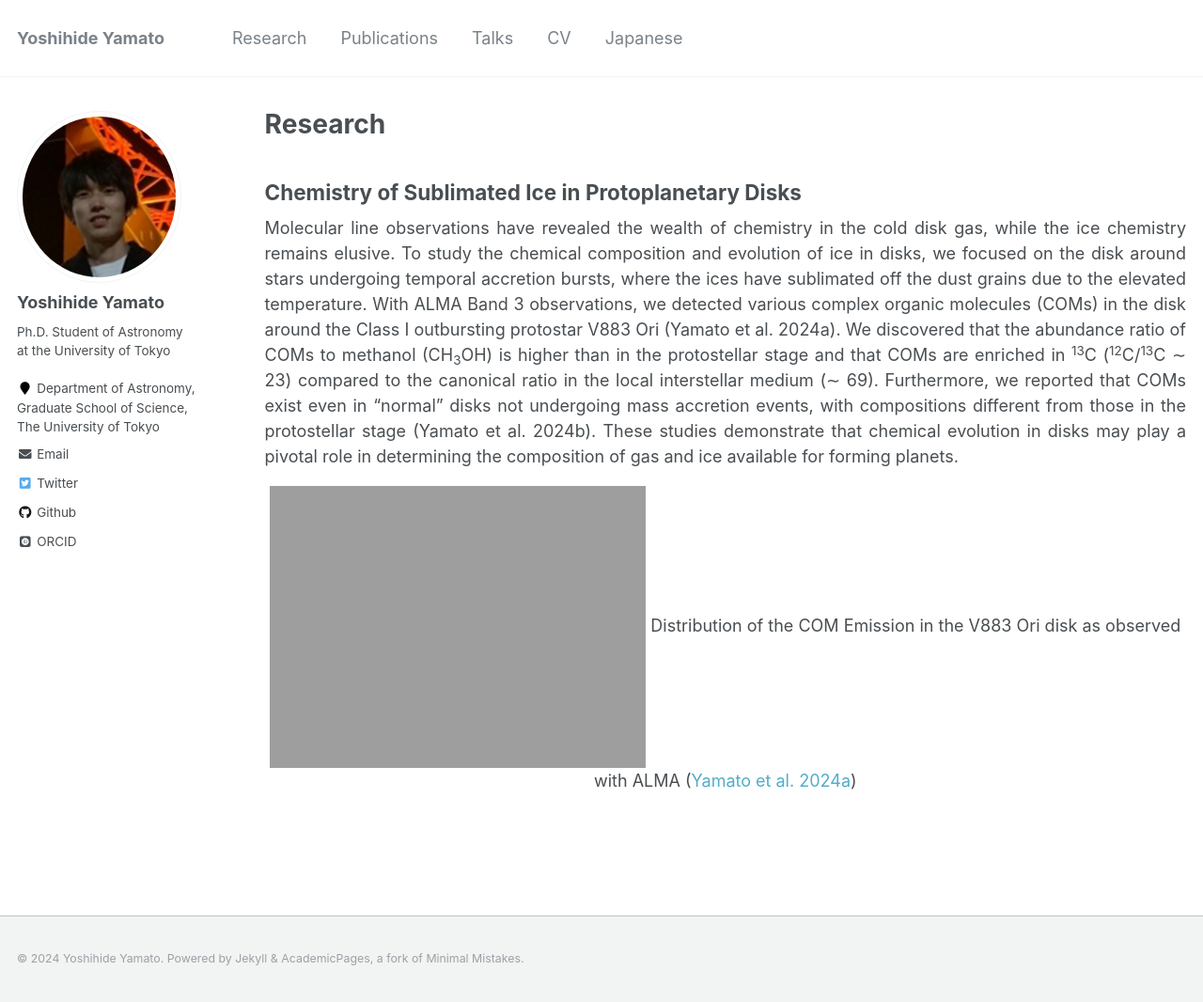
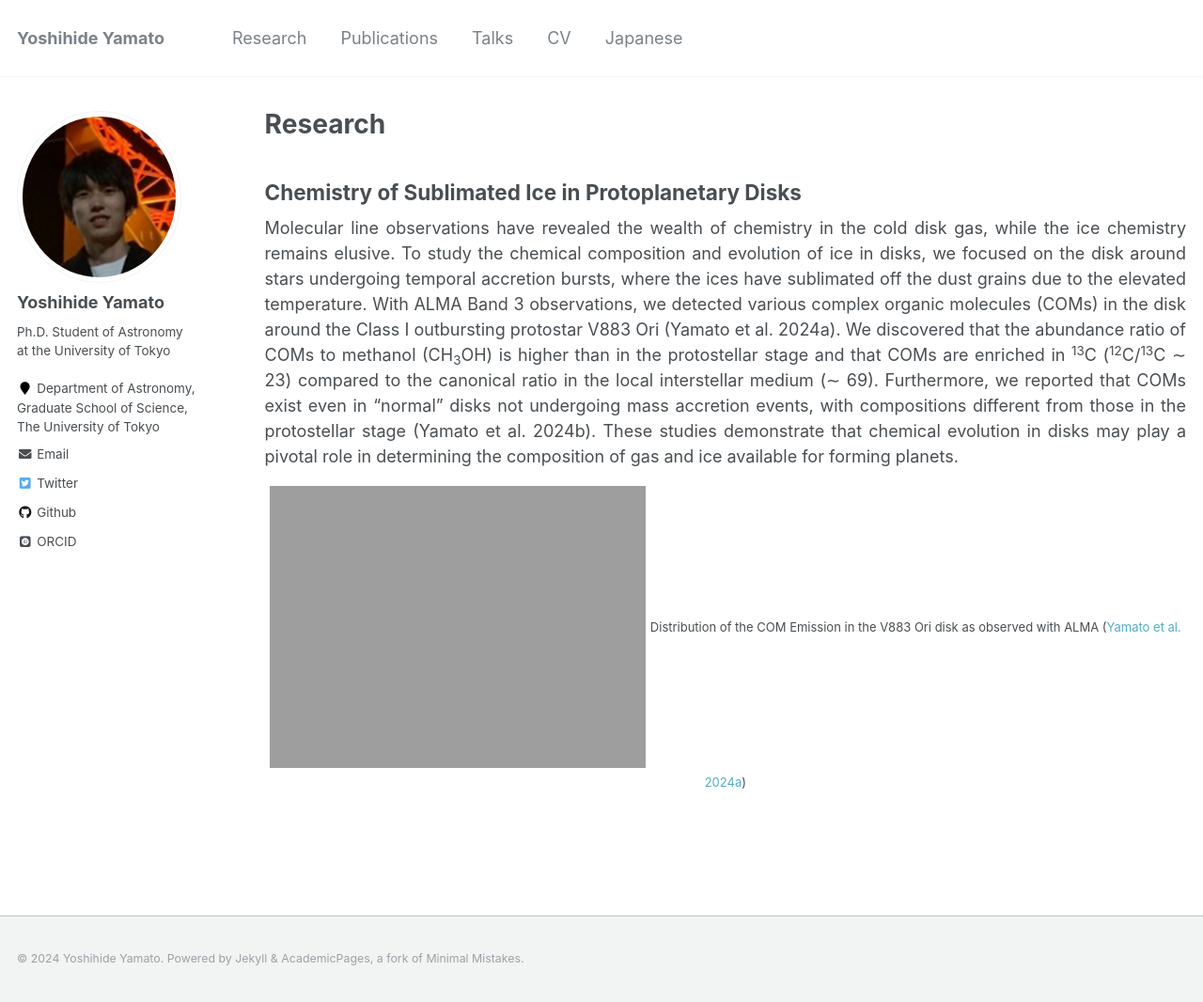
Before and after one commit to yyamato-as/website, a Jekyll site: the page built from _pages/research.md, in a window 1280 px wide and 1066 px high. Shown: the whole window at 94% size. Built offline with Jekyll 4.4.1, drawn with Linux system fonts in a browser that asks for light colours; some web fonts are replaced.

Commit message:
Update research.md

```diff
--- a/_pages/research.md
+++ b/_pages/research.md
@@ -10,4 +10,4 @@
 
 {: align="center"}
 ![V883Ori](https://yyamato-as.github.io/website/images/V883_Ori_mom0_gallery.png)
-Distribution of the COM Emission in the V883 Ori disk as observed with ALMA (<a href="https://iopscience.iop.org/article/10.3847/1538-3881/ad11d9" style="text-decoration: none">Yamato et al. 2024a</a>)
+<span style="font-size: small;">Distribution of the COM Emission in the V883 Ori disk as observed with ALMA (<a href="https://iopscience.iop.org/article/10.3847/1538-3881/ad11d9" style="text-decoration: none">Yamato et al. 2024a</a>)</span>
```
